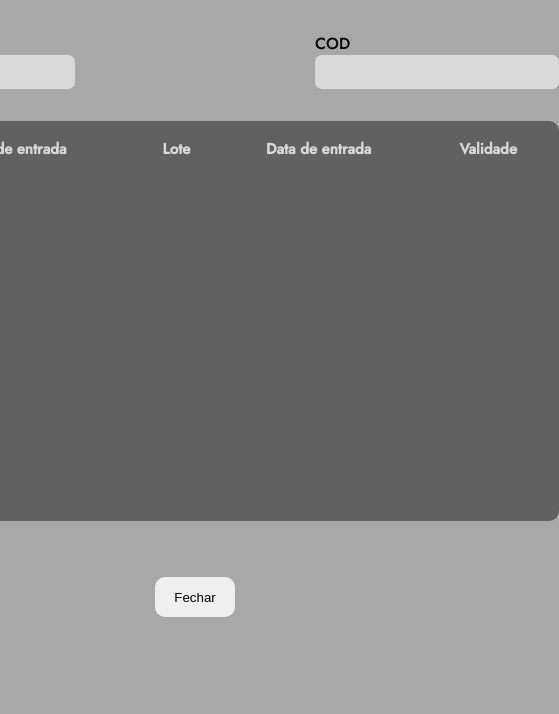
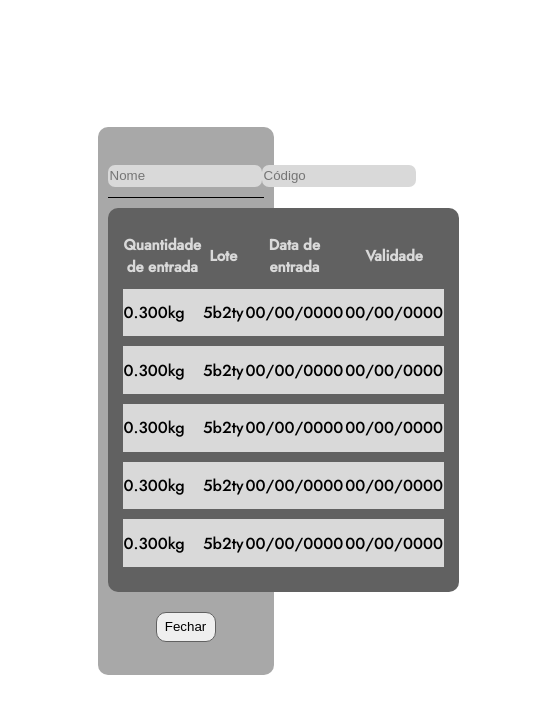
Before and after one commit to Jeffersoncvr/OrionManagement, a plain HTML site: page index.html in a window 390 px wide. Shown: the whole page, 559 px wide, since content can reach past the window. Drawn offline with Linux system fonts and the light colour scheme.

Commit message:
att responsividade

```diff
--- a/index.html
+++ b/index.html
@@ -7,16 +7,15 @@
     <title>Document</title>
 </head>
 <body>
+    <div id="back">
     <main class="conteudo"> <!--responsivo ou nem?-->
         <form class="valores">
             <div class="nome-cod">
                 <div class="coluna">
-                    <label for="nome-conteudo">Nome</label>
-                    <input type="text" id="nome-conteudo">
+                    <input type="text" id="nome-conteudo" placeholder="Nome">
                 </div>
                 <div class="coluna">
-                    <label for="cod-conteudo">COD</label>
-                    <input type="text" id="cod-conteudo">
+                    <input type="text" id="cod-conteudo" placeholder="Código">
                 </div>
             </div>
         </form>
@@ -24,24 +23,49 @@
             <thead>
                 <tr class="class-table">
                     <th class="nome-table">
-                        Quantidade de entrada
+                    Quantidade de entrada
                     </th>
                     <th class="nome-table">
-                        Lote
+                    Lote
                     </th>
                     <th class="nome-table">
-                        Data de entrada
+                    Data de entrada
                     </th>
                     <th class="nome-table">
-                        Validade
+                    Validade
                     </th>
                 </tr>
             </thead>
             <tbody>
-                <tr>
-                    <th>
-                        <!--colocar os itens na barra-->
-                    </th>
+                <tr class="linha">
+                    <td>0.300kg</td>
+                    <td>5b2ty</td>
+                    <td>00/00/0000</td>
+                    <td>00/00/0000</td>
+                </tr>
+                <tr class="linha">
+                    <td>0.300kg</td>
+                    <td>5b2ty</td>
+                    <td>00/00/0000</td>
+                    <td>00/00/0000</td>
+                </tr>
+                <tr class="linha">
+                    <td>0.300kg</td>
+                    <td>5b2ty</td>
+                    <td>00/00/0000</td>
+                    <td>00/00/0000</td>
+                </tr>
+                <tr class="linha">
+                    <td>0.300kg</td>
+                    <td>5b2ty</td>
+                    <td>00/00/0000</td>
+                    <td>00/00/0000</td>
+                </tr>
+                <tr class="linha">
+                    <td>0.300kg</td>
+                    <td>5b2ty</td>
+                    <td>00/00/0000</td>
+                    <td>00/00/0000</td>
                 </tr>
             </tbody>
         </table>
@@ -49,5 +73,6 @@
             <button class="botao-SF">Fechar</button>
         </div>
     </main>
+</div>
 </body>
 </html>
--- a/style.css
+++ b/style.css
@@ -3,32 +3,47 @@
 body{
     margin: 0%;
     padding: 0%;
-    background-color: #a8a8a8;
     font-family: 'Jost', sans-serif;
 }
+/* back é a posiçao do pop-up em relaçao ao background. usar o top e left para ajustar*/
+#back{
+    position: fixed;
+    top: 15vh;
+    left: 25vw;
+}
+ /*mudei todas as unidades de medida, nenhuma estava responsiva*/
 .conteudo{
+    background-color: #a8a8a8;
+    width: 40vw;
+    height: 65vh;
     display: flex;
     flex-direction: column;
-    align-items: center;
     justify-content: center;
+    border-radius: 10px;
+    padding-left: 10px;
+    padding-right: 10px;
 }
+
 .nome-cod{
-    margin-top: 2rem;
+    margin-top: 5px;
+    padding-bottom: 10px;
     display: flex;
     align-items: center;
-    justify-content: center;
-    gap: 15rem;
+    justify-content: space-around;
+    border-bottom: 1px solid black;
 }
+
 #nome-conteudo{
-    width: 15rem;
-    height: 2rem;
+    width: 150px;
+    height: 20px;
     background-color: #d9d9d9;
     border: none;
     border-radius: 7px;
 }
+
 #cod-conteudo{
-    width: 15rem;
-    height: 2rem;
+    width: 150px;
+    height: 20px;
     background-color: #d9d9d9;
     border: none;
     border-radius: 7px;
@@ -37,30 +52,43 @@ body{
 .coluna{
     display: flex;
     flex-direction: column;
+    font-size: 15px;
 }
+/*a tabela ocupa 100% de largura e 70% de altura do .conteudo*/
 .quadro{
-    width: 45.5rem;
-    height: 25rem;
-    margin-top: 2rem;
+    width: 100%;
+    height: 70%;
+    margin-top: 10px;
     border-radius: 10px;
     background-color: #616161;
-    border-spacing: 1rem;
+    padding: 15px;
+    border-collapse: separate;
+    border-spacing: 0 10px;
 }
+
 .nome-table{
     color: #D9D9D9;
     font-size: 15px;
 }
+
 .fechar{
     display: flex;
     justify-content: center;
-    margin-top: 3.5rem;
+    margin-top: 20px;
     gap: 3rem;
 }
+
 .botao-SF{
-    width: 5rem;
-    height: 2.5rem;
+    width: 60px;
+    height: 30px;
     text-align: center;
     cursor: pointer;
     border-radius: 10px;
-    border: none;
+    border: 1px solid #616161
 }
+
+/*nao consegui usar o border-radius nas linhas da tabela. se usar na tag <tr> fica estranho*/
+.linha{
+    border-spacing: 2px;
+    background-color: #D9D9D9;
+}
```
